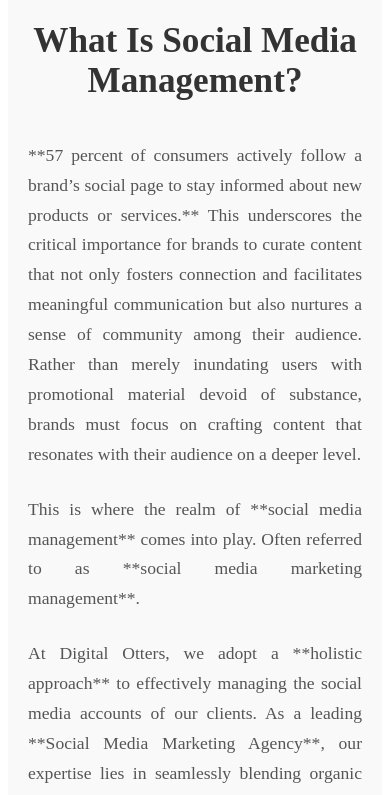
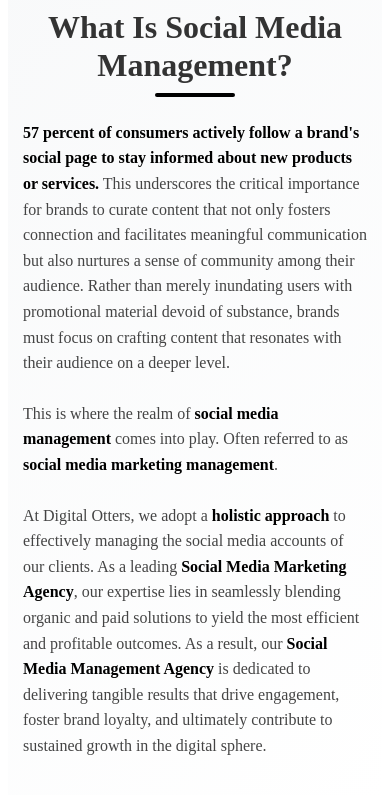
Before and after one commit to waleedabdullah472/International-Agency, a React (Vite) app: page / in a window 390 px wide. Shown: the part 1500-2295 px from the top of the page. Built offline with nearby package versions, Linux system fonts and the light colour scheme.

Commit message:
Your descie e

```diff
--- a/src/components/SocialMedia/ContentCreation.jsx
+++ b/src/components/SocialMedia/ContentCreation.jsx
@@ -11,17 +11,17 @@
       <div className={styles.textBlock}>
         {/* Paragraph 1 */}
         <p className={styles.paragraph}>
-          **57 percent of consumers actively follow a brand’s social page to stay informed about new products or services.** This underscores the critical importance for brands to curate content that not only fosters connection and facilitates meaningful communication but also nurtures a sense of community among their audience. Rather than merely inundating users with promotional material devoid of substance, brands must focus on crafting content that resonates with their audience on a deeper level.
+          <strong>57 percent of consumers actively follow a brand's social page to stay informed about new products or services.</strong> This underscores the critical importance for brands to curate content that not only fosters connection and facilitates meaningful communication but also nurtures a sense of community among their audience. Rather than merely inundating users with promotional material devoid of substance, brands must focus on crafting content that resonates with their audience on a deeper level.
         </p>
 
         {/* Paragraph 2 */}
         <p className={styles.paragraph}>
-          This is where the realm of **social media management** comes into play. Often referred to as **social media marketing management**.
+          This is where the realm of <strong>social media management</strong> comes into play. Often referred to as <strong>social media marketing management</strong>.
         </p>
 
         {/* Paragraph 3 */}
         <p className={styles.paragraph}>
-          At Digital Otters, we adopt a **holistic approach** to effectively managing the social media accounts of our clients. As a leading **Social Media Marketing Agency**, our expertise lies in seamlessly blending organic and paid solutions to yield the most efficient and profitable outcomes. As a result, our **Social Media Management Agency** is dedicated to delivering tangible results that drive engagement, foster brand loyalty, and ultimately contribute to sustained growth in the digital sphere.
+          At Digital Otters, we adopt a <strong>holistic approach</strong> to effectively managing the social media accounts of our clients. As a leading <strong>Social Media Marketing Agency</strong>, our expertise lies in seamlessly blending organic and paid solutions to yield the most efficient and profitable outcomes. As a result, our <strong>Social Media Management Agency</strong> is dedicated to delivering tangible results that drive engagement, foster brand loyalty, and ultimately contribute to sustained growth in the digital sphere.
         </p>
       </div>
     </div>
--- a/src/components/SocialMedia/ContentCreation.module.css
+++ b/src/components/SocialMedia/ContentCreation.module.css
@@ -1,34 +1,149 @@
-/* src/components/SocialMedia/ContentCreation.module.css */
+/* ContentCreation.module.css */
 
 .contentSection {
-    padding: 60px 0;
-    background-color: #f9f9f9; /* Light background for contrast */
+  padding: 80px 0;
+  background: linear-gradient(135deg, #f8f9fa 0%, #ffffff 100%);
+  width: 100%;
 }
 
 .container {
-    max-width: 1000px;
+  max-width: 100%;
   margin: 0 auto;
   padding: 0 20px;
+  display: flex;
+  flex-direction: column;
+  align-items: center;
 }
 
+/* Centered Header */
 .centeredTitle {
+  font-size: 2.8rem;
+  font-weight: 700;
+  color: #333;
   text-align: center;
-    font-size: 2.2rem;
-    color: #333;
-    margin-bottom: 40px;
+  margin-bottom: 50px;
+  line-height: 1.2;
+  width: 100%;
+  position: relative;
+}
+
+.centeredTitle::after {
+  content: '';
+  position: absolute;
+  bottom: -15px;
+  left: 50%;
+  transform: translateX(-50%);
+  width: 100px;
+  height: 4px;
+  background: #000;
+  border-radius: 2px;
+}
+
+/* Text Block Container */
+.textBlock {
+  width: 100%;
+  max-width: 1200px;
+  display: flex;
+  flex-direction: column;
+  align-items: center;
+  gap: 30px;
+}
+
+/* Paragraph Styles */
+.paragraph {
+  font-size: 1.2rem;
+  line-height: 1.8;
+  color: #444;
+  text-align: center;
+  width: 100%;
+  margin: 0;
+  padding: 0 10px;
+}
+
+.paragraph strong {
+  color: #000;
   font-weight: 700;
 }
 
-.textBlock {
-    /* Optional: for better readability on wide screens */
-    max-width: 850px;
-    margin: 0 auto;
+/* Responsive Design */
+@media (max-width: 1024px) {
+  .centeredTitle {
+    font-size: 2.4rem;
   }
 
   .paragraph {
     font-size: 1.1rem;
     line-height: 1.7;
-    color: #555;
-    margin-bottom: 25px;
-    text-align: justify; /* Aligns text neatly */
   }
+}
+
+@media (max-width: 768px) {
+  .contentSection {
+    padding: 60px 0;
+  }
+
+  .centeredTitle {
+    font-size: 2.2rem;
+    margin-bottom: 40px;
+  }
+
+  .paragraph {
+    font-size: 1.1rem;
+    line-height: 1.7;
+    padding: 0 5px;
+  }
+
+  .textBlock {
+    gap: 25px;
+  }
+}
+
+@media (max-width: 480px) {
+  .contentSection {
+    padding: 50px 0;
+  }
+
+  .container {
+    padding: 0 15px;
+  }
+
+  .centeredTitle {
+    font-size: 2rem;
+    margin-bottom: 35px;
+  }
+
+  .paragraph {
+    font-size: 1rem;
+    line-height: 1.6;
+    text-align: left;
+  }
+
+  .centeredTitle::after {
+    width: 80px;
+    bottom: -12px;
+  }
+}
+
+/* Animation for fade in effect */
+@keyframes fadeInUp {
+  from {
+    opacity: 0;
+    transform: translateY(30px);
+  }
+  to {
+    opacity: 1;
+    transform: translateY(0);
+  }
+}
+
+.centeredTitle {
+  animation: fadeInUp 0.8s ease-out;
+}
+
+.paragraph {
+  animation: fadeInUp 0.8s ease-out;
+}
+
+.paragraph:nth-child(1) { animation-delay: 0.1s; }
+.paragraph:nth-child(2) { animation-delay: 0.2s; }
+.paragraph:nth-child(3) { animation-delay: 0.3s; }
```
Lines whose indentation alone changed are shown as unchanged.
